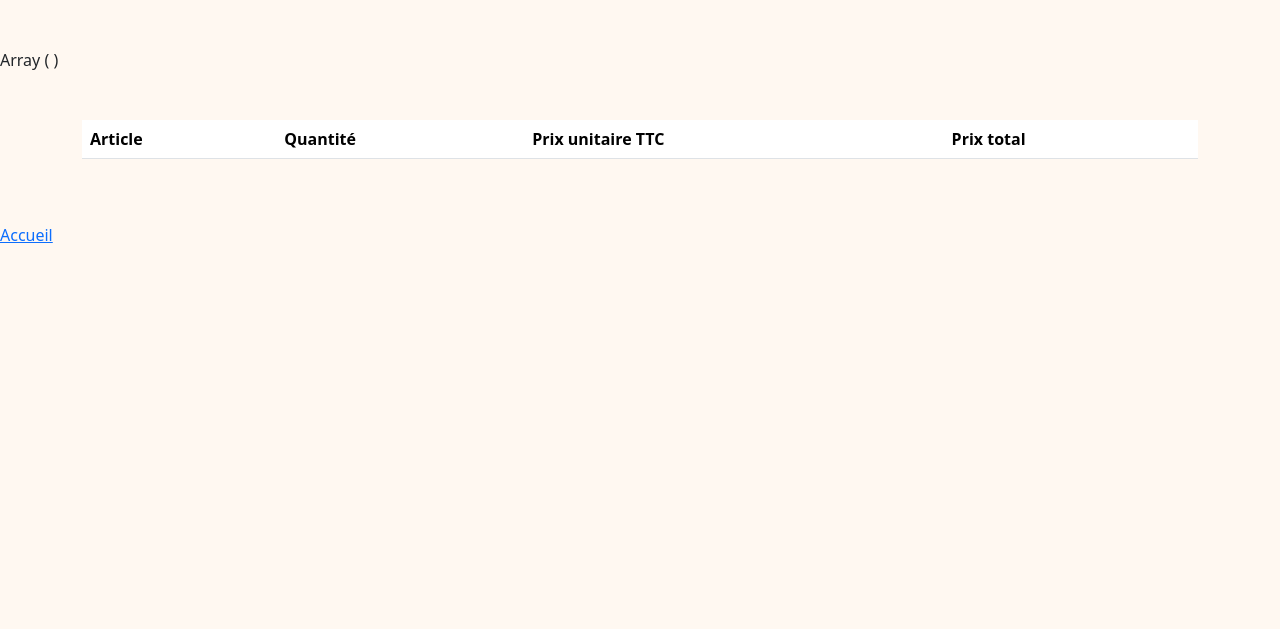
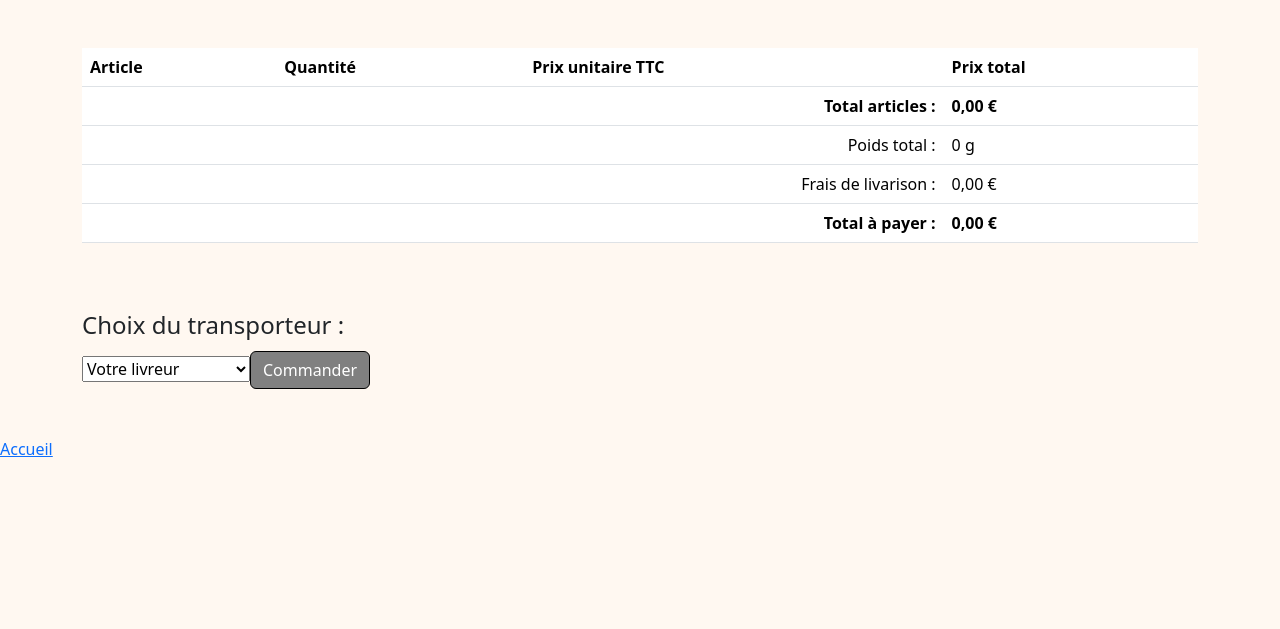
Before and after one commit to loic-job-dev/boutique, a PHP site: page /cart.php in a window 1280 px wide. Shown: the part 105-734 px from the top of the page. Run offline with PHP 8.4, Linux system fonts and the light colour scheme; lists and menus that the app fills with data are empty.

Commit message:
added files to display the table with total price and fees

```diff
--- a/cart.php
+++ b/cart.php
@@ -1,3 +1,5 @@
+<?php session_start(); ?>
+
 <?php include(__DIR__ . '/my-functions.php'); ?>
 
 <html lang="fr">
@@ -14,8 +16,11 @@
     <main class="min-vh-100">
 
         <?php
-        $commande = [];
+        if (!isset($_SESSION['commande'])) {
+            $_SESSION['commande'] = [];
+        }
         //on initialise un tableau vide qui contiendra les produits commandés.
+        //Si le tableau existe, on ne l'écrase pas
 
         if ($_SERVER['REQUEST_METHOD'] === 'POST' && isset($_POST['quantities'])) {
             //Si la méthode est en POST et qu'un tableau 'quantities' est bien présent :
@@ -23,7 +28,7 @@
                 //On parcours le tableau 'quantities'
                 if ($quantity > 0) {
                     //Si une quantité a été saisie
-                    $commande[$key] = [
+                    $_SESSION["commande"][$key] = [
                         //On définit les valeurs du tableau à l'index 'key' (gants, coquille, etc...)
                         'name' => $_POST['names'][$key],
                         //On défini un nom à partir du tableau names créé dans le formulaire
@@ -32,42 +37,48 @@
                         'quantity' => $quantity,
                         //On est déjà en train de parcourir le tableau quantities
                         'total_price' => $_POST['prices'][$key] * $quantity,
+                        'total_weight' => $_POST['weights'][$key] * $quantity,
                     ];
                 }
             }
         }
+
+        (float) $totalProducts = 0;
+        foreach ($_SESSION["commande"] as $product) {
+            $totalProducts = $totalProducts += $product["total_price"];
+        }
+
+        (float) $totalWeight = 0;
+        foreach ($_SESSION["commande"] as $product) {
+            if (isset($product["total_weight"])) {
+                $totalWeight = $totalWeight += $product["total_weight"];
+            }
+        }
+
+        $_SESSION["transportFees"] = 0;
+
+        //(string) $transporterChosen = $_SESSION["transporter"];
+
+        if ($_SERVER['REQUEST_METHOD'] === 'POST' && isset($_POST['weights'])) {
+            if ($totalWeight < 400) {
+                $_SESSION["tranportFees"] = 500;
+            }
+            elseif ($totalWeight > 200 && $totalWeight < 1000) {
+                $_SESSION["transportFees"] = ($totalProducts/10);
+            }
+            else {
+                $_SESSION["transportFees"] = 0;
+            }
+        }
+
+        $totalCart = 0;
+        $_SESSION[$totalCart] = $totalProducts + $_SESSION["transportFees"];
+
         ?>
 
-        <?php
-        print_r($commande);
-        ?>
+        <?php require(__DIR__ . '/table-cart.php'); ?>
 
-        <div class="container mt-5 mb-5">
-            <div class="row justify-content-center">
-                <div class="col">
-                    <table class="table">
-                        <thead>
-                            <tr>
-                                <th>Article</th>
-                                <th>Quantité</th>
-                                <th>Prix unitaire TTC</th>
-                                <th>Prix total</th>
-                            </tr>
-                        </thead>
-                        <tbody>
-                            <?php foreach($commande as $key => $product) {?>
-                            <tr>
-                                <td>Giraud</td>
-                                <td>Pierre</td>
-                                <td>28</td>
-                                <td>28</td>
-                            </tr>
-                            <?php } ?>
-                        </tbody>
-                    </table>
-                </div>
-            </div>
-        </div>
+        <?php require(__DIR__ . '/transport-cart.php'); ?>
 
         <a href="index.php">Accueil</a>
 
--- /dev/null
+++ b/table-cart.php
@@ -0,0 +1,53 @@
+<html lang="fr">
+
+<head>
+    <meta name="description" content="Boutique en ligne non-officielle de loic-job-dev">
+    <title>Tableau récapitulatif de la commande</title>
+    <link href="https://cdn.jsdelivr.net/npm/bootstrap@5.3.3/dist/css/bootstrap.min.css" rel="stylesheet">
+    <link rel="stylesheet" href="/style.css">
+</head>
+
+<div class="container mt-5 mb-5">
+    <div class="row justify-content-center">
+        <div class="col">
+            <table class="table">
+                <thead>
+                    <tr>
+                        <th>Article</th>
+                        <th>Quantité</th>
+                        <th>Prix unitaire TTC</th>
+                        <th>Prix total</th>
+                    </tr>
+                </thead>
+                <tbody>
+                    <?php foreach ($_SESSION["commande"] as $key => $product) { ?>
+                        <tr>
+                            <td><?php echo $product["name"] ?></td>
+                            <td><?php echo $product["quantity"] ?></td>
+                            <td><?php formatPrice($product["price"]) ?></td>
+                            <td><?php formatPrice($product["total_price"]) ?></td>
+                        </tr>
+                    <?php } ?>
+                </tbody>
+                <tfoot>
+                    <tr>
+                        <td colspan="3" class="text-end"><strong>Total articles :</strong></td>
+                        <td><strong><?= formatPrice($totalProducts) ?></strong></td>
+                    </tr>
+                    <tr>
+                        <td colspan="3" class="text-end">Poids total :</td>
+                        <td><?= $totalWeight . " g" ?></td>
+                    </tr>
+                    <tr>
+                        <td colspan="3" class="text-end">Frais de livarison :</td>
+                        <td><?= formatPrice($_SESSION["transportFees"]) ?></td>
+                    </tr>
+                    <tr>
+                        <td colspan="3" class="text-end"><strong>Total à payer :</strong></td>
+                        <td><strong><?= formatPrice($_SESSION[$totalCart]) ?></strong></td>
+                    </tr>
+                </tfoot>
+            </table>
+        </div>
+    </div>
+</div>
--- /dev/null
+++ b/transport-cart.php
@@ -0,0 +1,24 @@
+<html lang="fr">
+
+<head>
+    <meta name="description" content="Boutique en ligne non-officielle de loic-job-dev">
+    <title>Formulaire pour le choix du transporteur</title>
+    <link href="https://cdn.jsdelivr.net/npm/bootstrap@5.3.3/dist/css/bootstrap.min.css" rel="stylesheet">
+    <link rel="stylesheet" href="/style.css">
+</head>
+
+<div class="container mt-5 mb-5">
+    <form action="<?php echo $_SERVER['PHP_SELF']; ?>" method="POST">
+        <div class="row justify-content-center">
+            <fieldset>
+                <legend>Choix du transporteur :</legend>
+                <select id="transporter" name="transporter" required>
+                    <option value="">Votre livreur</option>
+                    <option value="punch">One punch delivery</option>
+                    <option value="kravkage">KravKage</option>
+                    <option value="blackbelt">BlackBelt Express</option>
+            </fieldset>
+            <input type="submit" name="submit" class="btn btn-primary" value="Commander">
+        </div>
+    </form>
+</div>
```
Also changed, not shown: multidimensional-catalog.php (+4 -4 lines).
